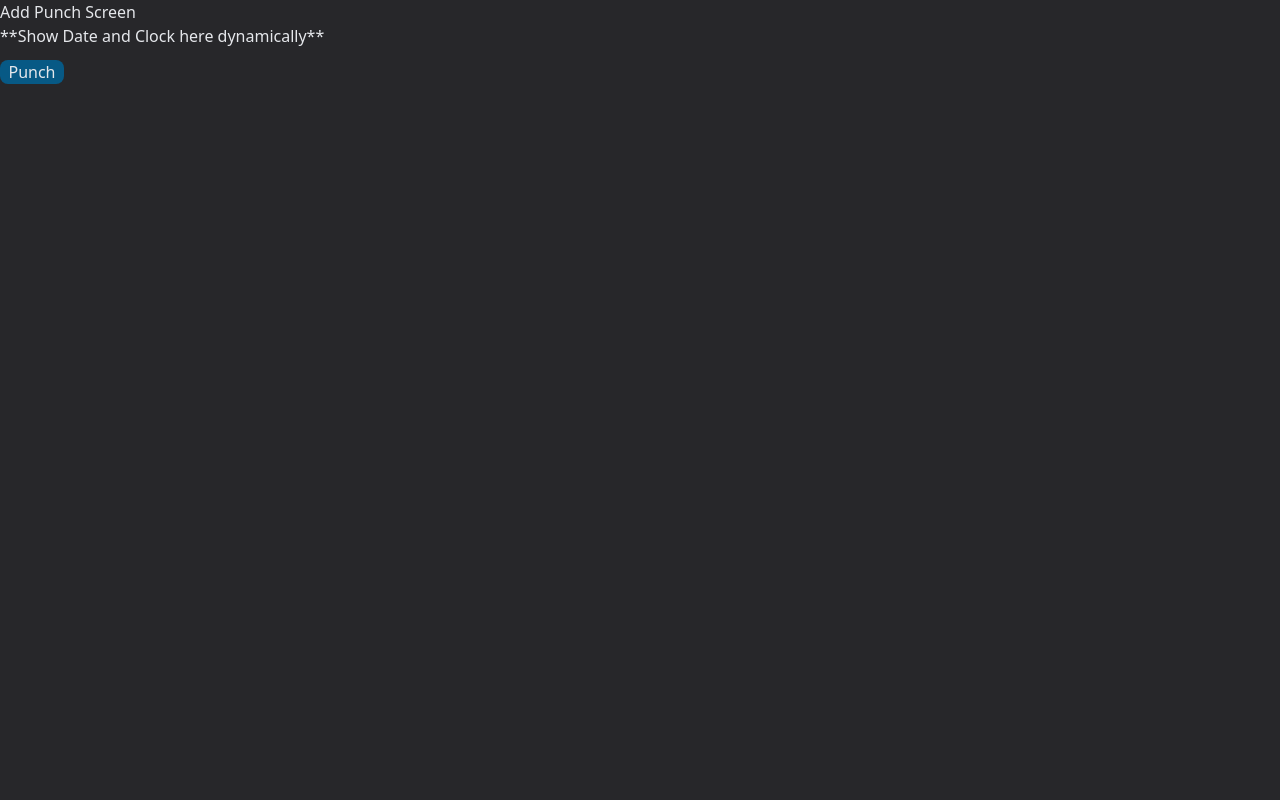
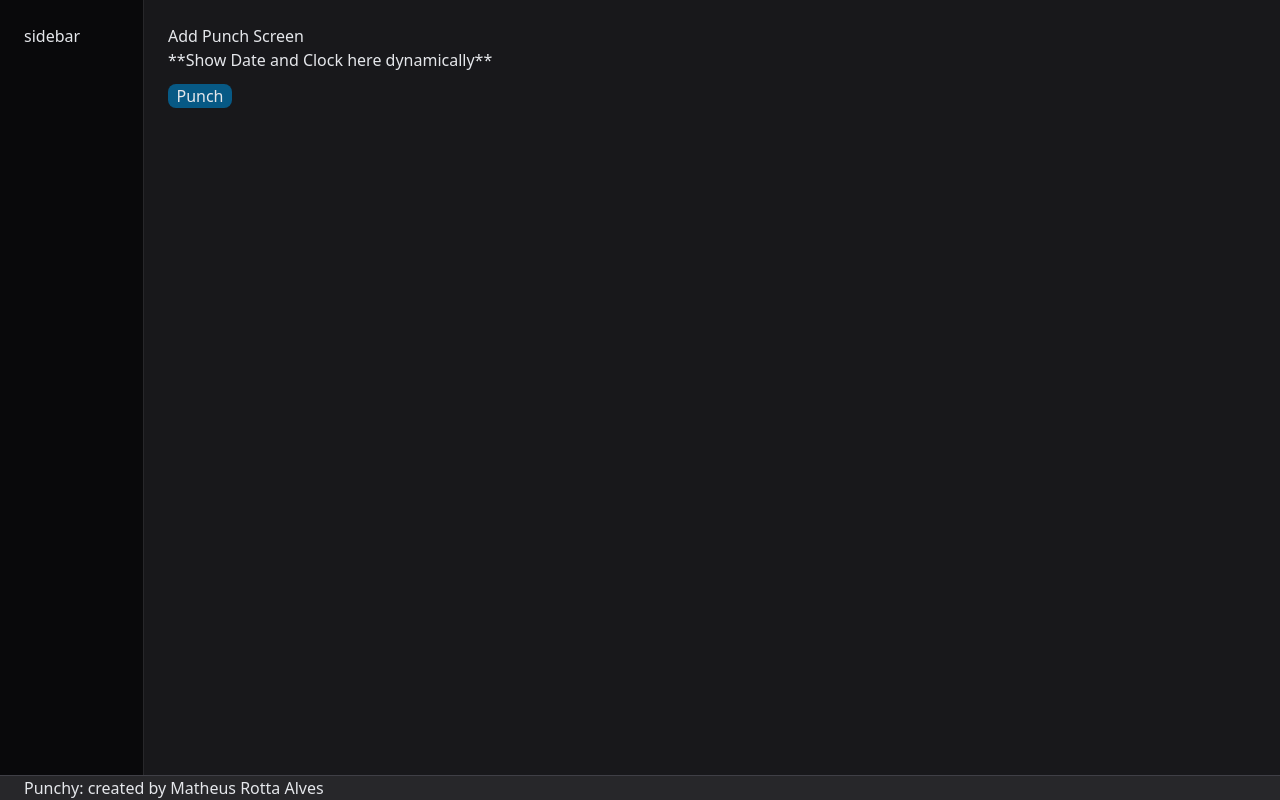
Before and after one commit to matheusrotta7/punchyjs, a Next.js app: page /employeescreen/addpunchscreen in a window 1280 px wide. Built offline with nearby package versions, Linux system fonts and the light colour scheme.

Commit message:
initial layout for employee screens and add title to punches with timestamp

```diff
--- a/src/app/components/DateBox.jsx
+++ b/src/app/components/DateBox.jsx
@@ -13,7 +13,9 @@ export default function DateBox (props) {
             var punchListForThisDay = extractThisDayPunches(punchList)
             if (notEmpty(punchListForThisDay)) {
                 for (let i = 0; i < punchListForThisDay.length; i++) {
-                    punchCircleArray.push(<LittlePunchCircle key={i} />)
+                    let curPunch = punchListForThisDay[i]
+                    console.log(curPunch)
+                    punchCircleArray.push(<LittlePunchCircle key={i} timestamp={curPunch.timestamp} />)
                 }
             }
         }
--- a/src/app/components/LittlePunchCircle.jsx
+++ b/src/app/components/LittlePunchCircle.jsx
@@ -1,8 +1,12 @@
-export default function() {
+export default function LittlePunchCircle(props) {
+
+    var timeString = props.timestamp.split(" ")[1]
 
     return (
-        <svg className="h-3 w-2 mr-1 flex-none fill-sky-100 stroke-sky-500 stroke-1">
-            <circle cx="4" cy="4" r="3" />
-        </svg>
+        <div title={timeString}>
+            <svg className="h-3 w-2 mr-1 flex-none fill-sky-100 stroke-sky-500 stroke-1">
+                <circle cx="4" cy="4" r="3" />
+            </svg>
+        </div>
     )
 }
--- a/src/app/employeescreen/addpunchscreen/page.jsx
+++ b/src/app/employeescreen/addpunchscreen/page.jsx
@@ -3,6 +3,7 @@
 import SubmitButton from "@/app/components/SubmitButton";
 import { punch } from "@/app/services/PunchService";
 import dateUtils from '../../utils/DateUtils'
+// import {Alert} from 'react-alert'
 
 import { useState } from "react";
 
@@ -17,7 +18,11 @@ export default function addPunchScreen () {
         console.log("hello")
         var curTime = dateUtils.getCurrentTimestamp()
 
-        punch(id, curTime)
+        punch(id, curTime).then(punchResponse => {
+            if (punchResponse != null) {
+                alert("Your punch was succesfully registered at " + punchResponse.timestamp)
+            }
+        })
     }
 
 
--- /dev/null
+++ b/src/app/employeescreen/layout.jsx
@@ -0,0 +1,20 @@
+export default function employeeLayout( {children}) {
+
+    return (
+
+        <>
+            <div className="h-screen flex flex-col">
+                <div className="flex flex-1">
+                    <aside className="w-36 bg-zinc-950 border-r border-zinc-800 p-6">
+                        sidebar
+                    </aside>
+                    <main className="flex-1 p-6">
+                        {children}
+                    </main>
+                </div>
+                <footer className="bg-zinc-800 px-6 border-t border-zinc-700">Punchy: created by Matheus Rotta Alves</footer>
+            </div>
+
+        </>
+    )
+}
--- a/src/app/layout.js
+++ b/src/app/layout.js
@@ -11,7 +11,7 @@ export const metadata = {
 export default function RootLayout({ children }) {
   return (
     <html lang="en">
-      <body className="bg-zinc-800 text-gray-200">{children}</body>
+      <body className="bg-zinc-900 text-gray-200">{children}</body>
     </html>
   )
 }
```
